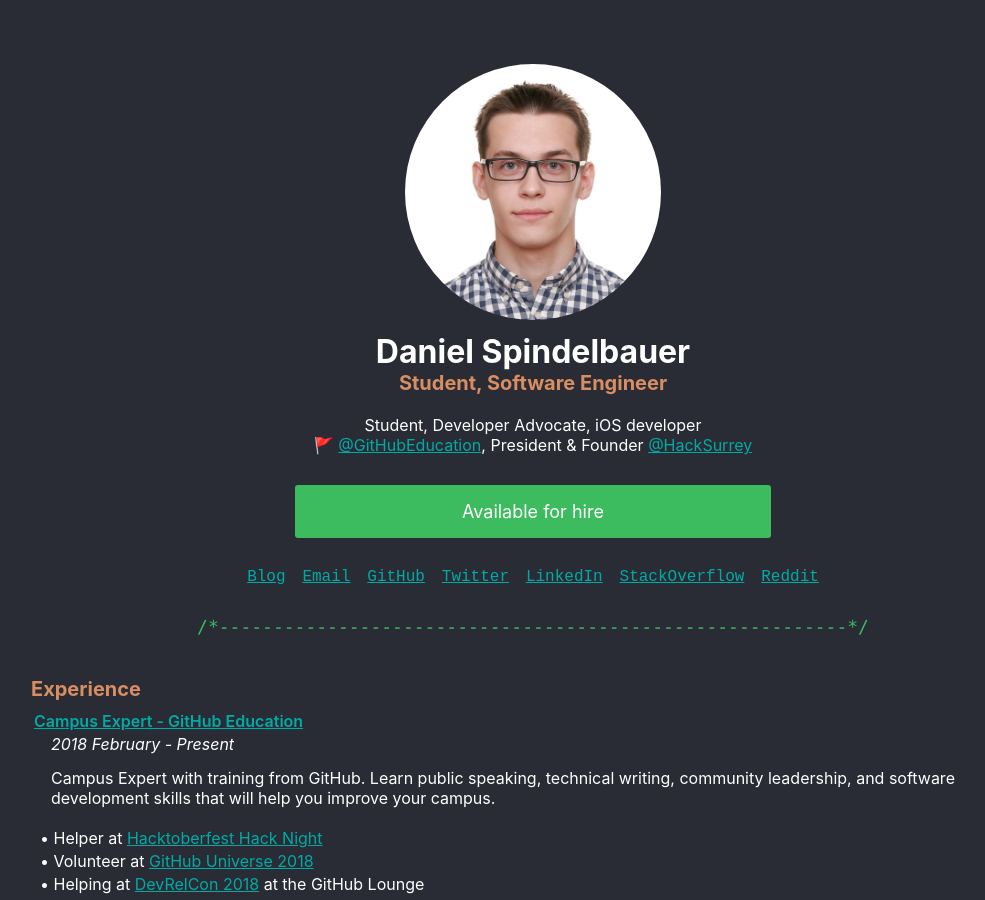
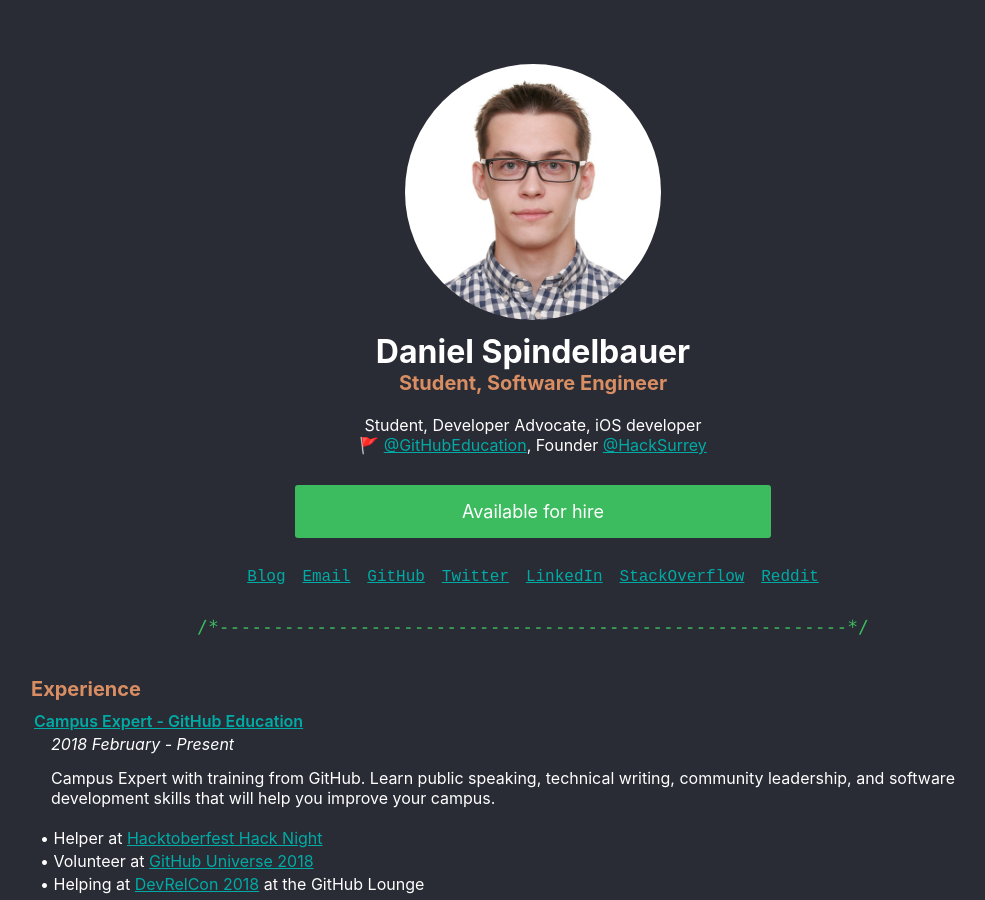
Before and after one commit to sdaniel55/sdaniel55.github.io, a Jekyll site: the page built from index.md, in a window 1280 px wide and 900 px high. Shown: the whole window, without its empty margins (107-1092 px from the left). Built offline with Jekyll 4.4.1, drawn with Linux system fonts in a browser that asks for light colours.

Commit message:
Updated bio

```diff
--- a/_data/me.yml
+++ b/_data/me.yml
@@ -1,6 +1,6 @@
 name: "Daniel Spindelbauer"
 title: "Student, Software Engineer"
 email: "daniel.spindelbauer@gmail.com"
-bio: "Student, Developer Advocate, iOS developer <br> 🚩 [@GitHubEducation](https://twitter.com/GitHubEducation), President & Founder [@HackSurrey](https://twitter.com/hacksurrey)"
+bio: "Student, Developer Advocate, iOS developer <br> 🚩 [@GitHubEducation](https://twitter.com/GitHubEducation), Founder [@HackSurrey](https://twitter.com/hacksurrey)"
 username: "sdaniel55"
 isAvailable: true
```
